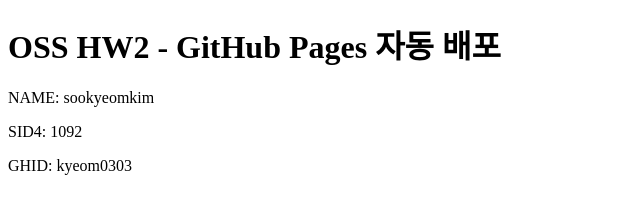
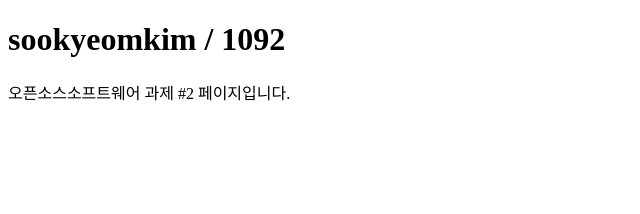
Before and after one commit to kyeom0303/oss-hw2-1092, a plain HTML site: page site/index.html in a window 1280 px wide. Shown: the whole page, without its empty margins (0-640 px from the left). Drawn offline with Linux system fonts and the light colour scheme.

Commit message:
Update Pages site and test-deploy workflow

```diff
--- a/site/index.html
+++ b/site/index.html
@@ -1,13 +1,8 @@
 <!DOCTYPE html>
 <html lang="ko">
-<head>
-  <meta charset="UTF-8">
-  <title>oss-hw2-1092</title>
-</head>
+<head><meta charset="utf-8"><title>OSS HW2</title></head>
 <body>
-  <h1>OSS HW2 - GitHub Pages 자동 배포</h1>
-  <p>NAME: sookyeomkim</p>
-  <p>SID4: 1092</p>
-  <p>GHID: kyeom0303</p>
+<h1>sookyeomkim / 1092</h1>
+<p>오픈소스소프트웨어 과제 #2 페이지입니다.</p>
 </body>
 </html>
```
Also changed, not shown: 1 other file.
